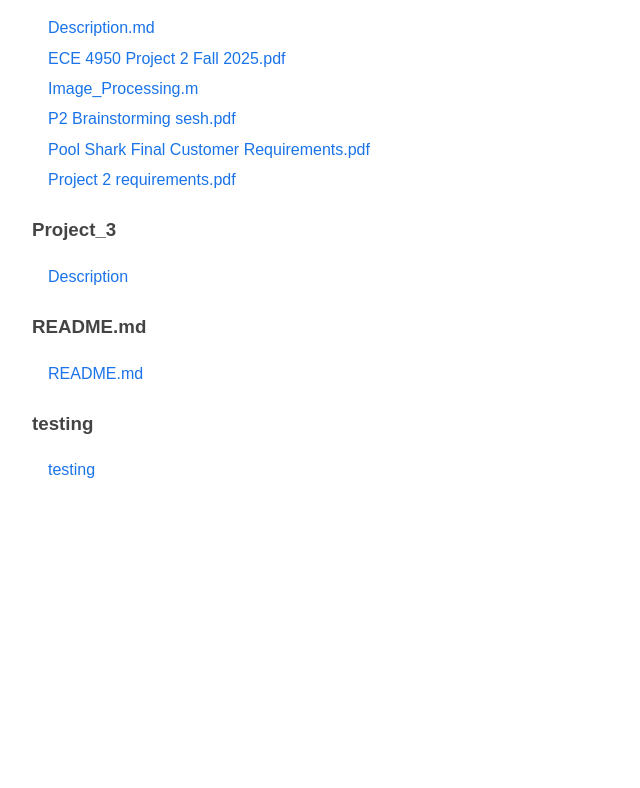
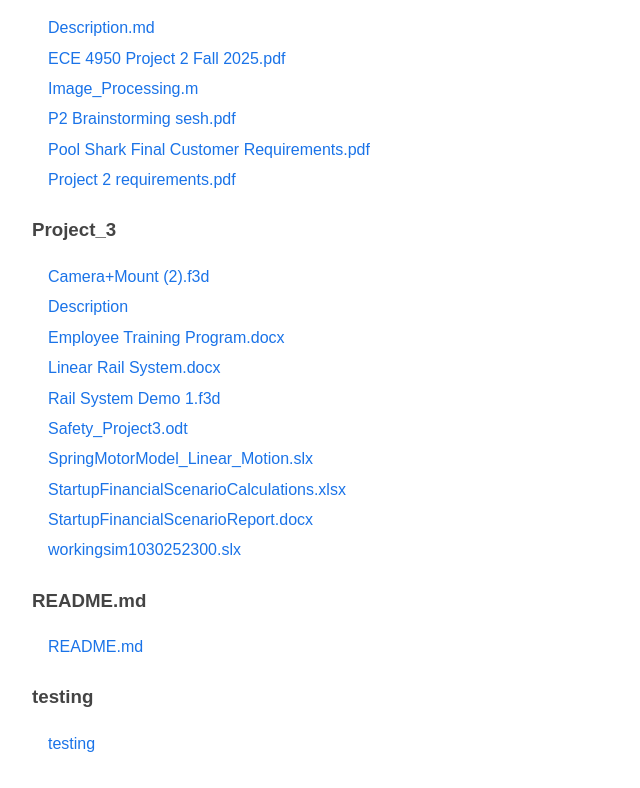
Before and after one commit to Senior-Design-Pool-Shark/ECE4950_Pool-Shark, a plain HTML site: page index.html in a window 1280 px wide. Shown: the part 1196-1984 px from the top of the page, without its empty margins (0-640 px from the left). Before the commit the page ends 1711 px from the top, so only its background shows below. Drawn offline with Linux system fonts and the light colour scheme.

Commit message:
deploy: 64b099a2b27ab7f5ce02116da32e8b68a142d66f

```diff
--- a/index.html
+++ b/index.html
@@ -59,7 +59,16 @@
 <li><a target="_blank" href="https://github.com/Senior-Design-Pool-Shark/ECE4950_Pool-Shark/blob/main/Project_2/Project 2 requirements.pdf">Project 2 requirements.pdf</a></li>
 </ul>
 <h3>Project_3</h3><ul>
+<li><a target="_blank" href="https://github.com/Senior-Design-Pool-Shark/ECE4950_Pool-Shark/blob/main/Project_3/Camera+Mount (2).f3d">Camera+Mount (2).f3d</a></li>
 <li><a target="_blank" href="https://github.com/Senior-Design-Pool-Shark/ECE4950_Pool-Shark/blob/main/Project_3/Description">Description</a></li>
+<li><a target="_blank" href="https://github.com/Senior-Design-Pool-Shark/ECE4950_Pool-Shark/blob/main/Project_3/Employee Training Program.docx">Employee Training Program.docx</a></li>
+<li><a target="_blank" href="https://github.com/Senior-Design-Pool-Shark/ECE4950_Pool-Shark/blob/main/Project_3/Linear Rail System.docx">Linear Rail System.docx</a></li>
+<li><a target="_blank" href="https://github.com/Senior-Design-Pool-Shark/ECE4950_Pool-Shark/blob/main/Project_3/Rail System Demo 1.f3d">Rail System Demo 1.f3d</a></li>
+<li><a target="_blank" href="https://github.com/Senior-Design-Pool-Shark/ECE4950_Pool-Shark/blob/main/Project_3/Safety_Project3.odt">Safety_Project3.odt</a></li>
+<li><a target="_blank" href="https://github.com/Senior-Design-Pool-Shark/ECE4950_Pool-Shark/blob/main/Project_3/SpringMotorModel_Linear_Motion.slx">SpringMotorModel_Linear_Motion.slx</a></li>
+<li><a target="_blank" href="https://github.com/Senior-Design-Pool-Shark/ECE4950_Pool-Shark/blob/main/Project_3/StartupFinancialScenarioCalculations.xlsx">StartupFinancialScenarioCalculations.xlsx</a></li>
+<li><a target="_blank" href="https://github.com/Senior-Design-Pool-Shark/ECE4950_Pool-Shark/blob/main/Project_3/StartupFinancialScenarioReport.docx">StartupFinancialScenarioReport.docx</a></li>
+<li><a target="_blank" href="https://github.com/Senior-Design-Pool-Shark/ECE4950_Pool-Shark/blob/main/Project_3/workingsim1030252300.slx">workingsim1030252300.slx</a></li>
 </ul>
 <h3>README.md</h3><ul>
 <li><a target="_blank" href="https://github.com/Senior-Design-Pool-Shark/ECE4950_Pool-Shark/blob/main/README.md">README.md</a></li>
```
Also changed, not shown: 9 other files.
